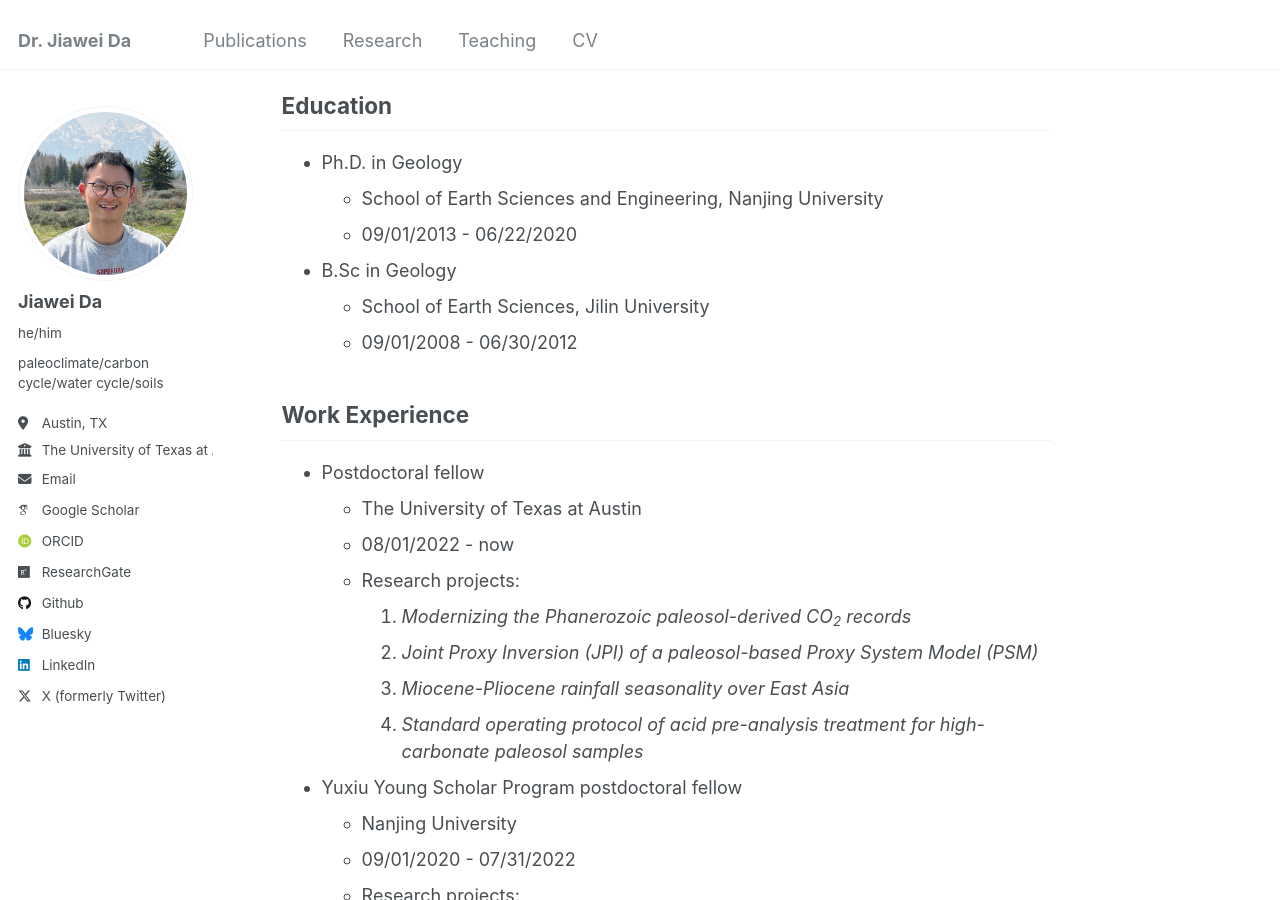
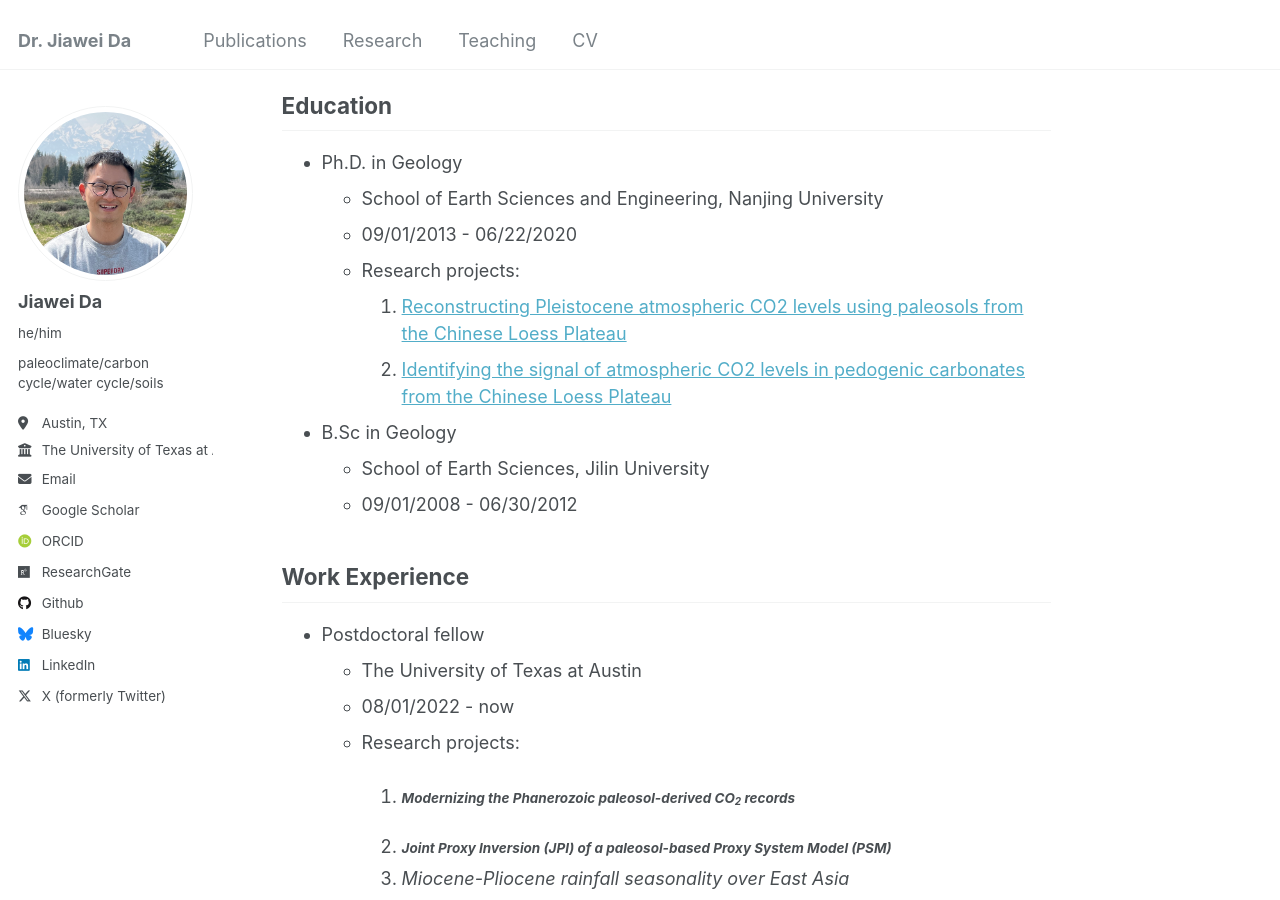
Before and after one commit to da-jiawei/da-jiawei.github.io, a Jekyll site: the page built from _pages/about.md, in a window 1280 px wide and 900 px high, scrolled down 317 px. Built offline with Jekyll 4.4.1, drawn with Linux system fonts in a browser that asks for light colours; some web fonts are replaced.

Commit message:
update intro

```diff
--- a/_pages/about.md
+++ b/_pages/about.md
@@ -16,6 +16,9 @@ Education
   - Ph.D. in Geology
     - School of Earth Sciences and Engineering, Nanjing University
     - 09/01/2013 - 06/22/2020
+    - Research projects:
+        1. [Reconstructing Pleistocene atmospheric CO2 levels using paleosols from the Chinese Loess Plateau](https://doi.org/10.1038/s41467-019-12357-5)
+        2. [Identifying the signal of atmospheric CO2 levels in pedogenic carbonates from the Chinese Loess Plateau](https://doi.org/10.1130/G47241.1)
   - B.Sc in Geology
     - School of Earth Sciences, Jilin University
     - 09/01/2008 - 06/30/2012
@@ -26,8 +29,8 @@ Work Experience
     - The University of Texas at Austin
     - 08/01/2022 - now
     - Research projects:
-        1. *Modernizing the Phanerozoic paleosol-derived CO<sub>2</sub> records*
-        2. *Joint Proxy Inversion (JPI) of a paleosol-based Proxy System Model (PSM)*
+        1. #### *Modernizing the Phanerozoic paleosol-derived CO<sub>2</sub> records*
+        2. #### *Joint Proxy Inversion (JPI) of a paleosol-based Proxy System Model (PSM)*
         3. *Miocene-Pliocene rainfall seasonality over East Asia*
         4. *Standard operating protocol of acid pre-analysis treatment for high-carbonate paleosol samples*
 
```
